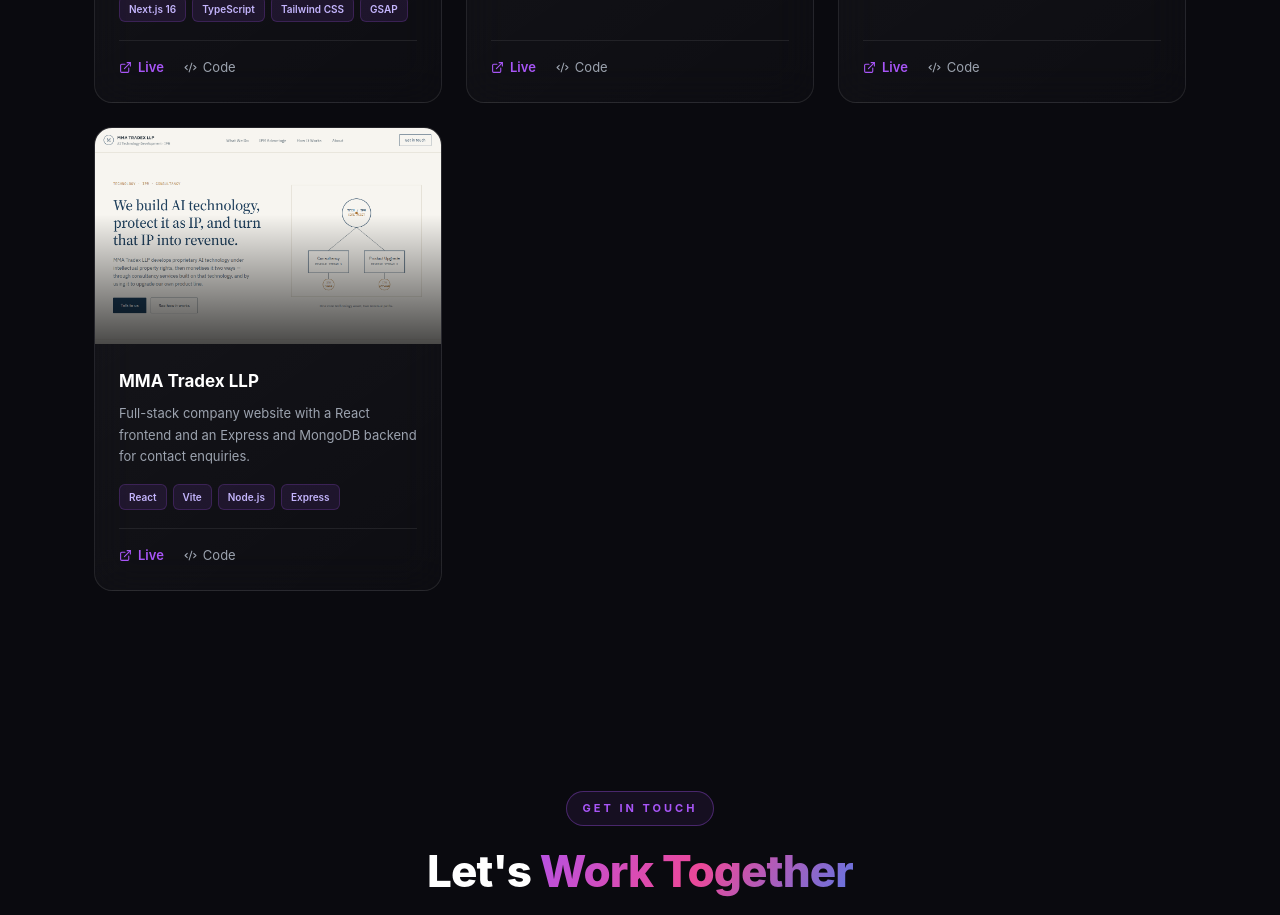
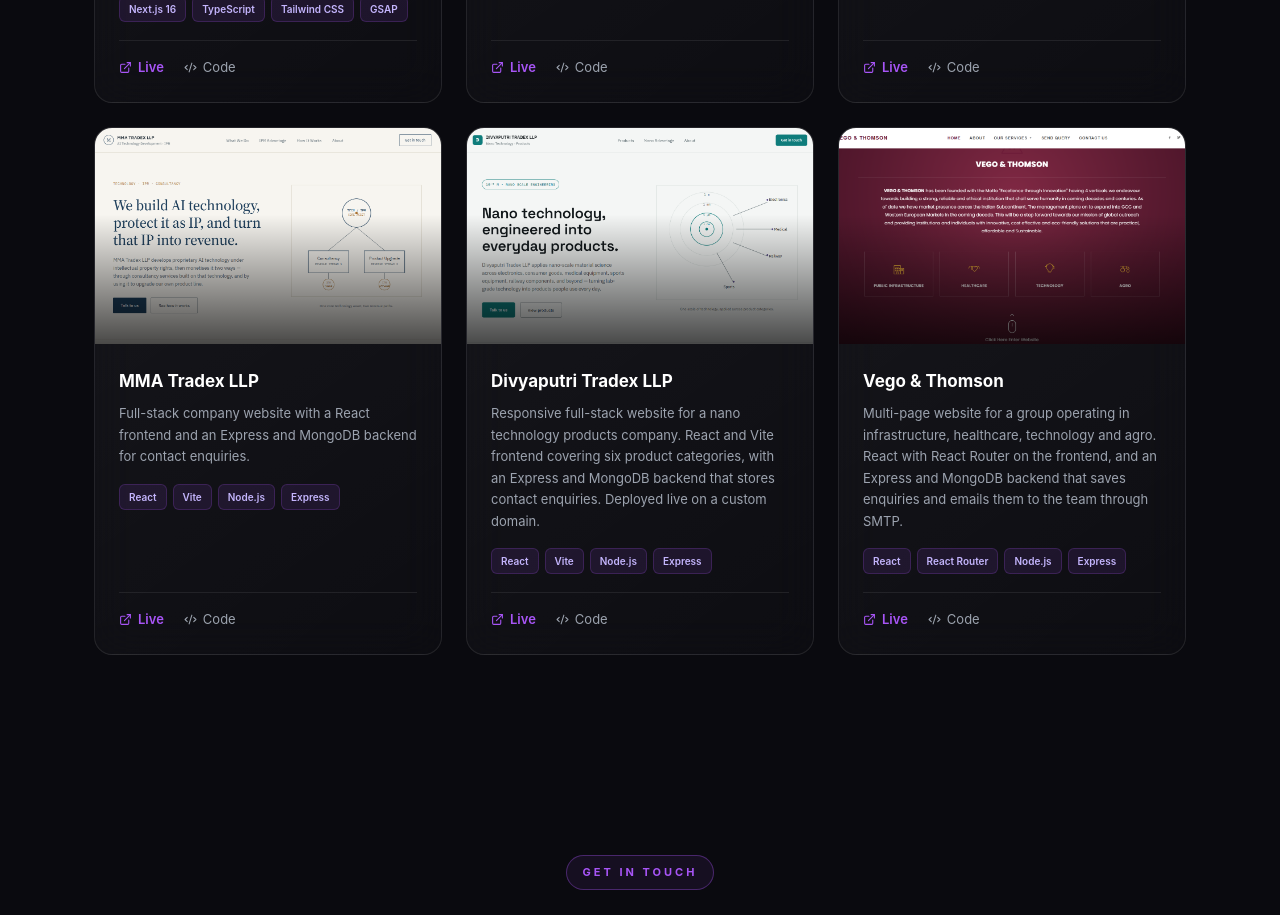
Before and after one commit to iamdeveloper17/portfolio, a React app: page / in a window 1280 px wide. Shown: the part 2860-3775 px from the top of the page. Built offline with nearby package versions, Linux system fonts and the light colour scheme; the HTML template or start-up script is replaced by a standard one.

Commit message:
Add new projects with images and update project data

```diff
--- a/src/data/projects.js
+++ b/src/data/projects.js
@@ -39,6 +39,26 @@
     liveLink: "https://mmatradex.com",
     githubLink: "https://github.com/iamdeveloper17/MMA_Tradex",
   },
+  {
+    id: 5,
+    title: "Divyaputri Tradex LLP",
+    description:
+      "Responsive full-stack website for a nano technology products company. React and Vite frontend covering six product categories, with an Express and MongoDB backend that stores contact enquiries. Deployed live on a custom domain.",
+    image: "/images/divyaputri-tradex.png",
+    tags: ["React", "Vite", "Node.js", "Express", "MongoDB", "REST API"],
+    liveLink: "https://divyaputritradex.com",
+    githubLink: "https://github.com/iamdeveloper17/divyaputri-tradex-india",
+  },
+  {
+    id: 6,
+    title: "Vego & Thomson",
+    description:
+      "Multi-page website for a group operating in infrastructure, healthcare, technology and agro. React with React Router on the frontend, and an Express and MongoDB backend that saves enquiries and emails them to the team through SMTP.",
+    image: "/images/vego-thomson.png",
+    tags: ["React", "React Router", "Node.js", "Express", "MongoDB", "Nodemailer"],
+    liveLink: "https://vegothomsonindia.in",
+    githubLink: "https://github.com/iamdeveloper17/vego-thomson",
+  },
 ];
 
 // ⚡ Naya project add karne ke liye bas upar wale array mein ek aur object push kar do
```
Also changed, not shown: public/images/divyaputri-tradex.png (added), public/images/vego-thomson.png (added).
